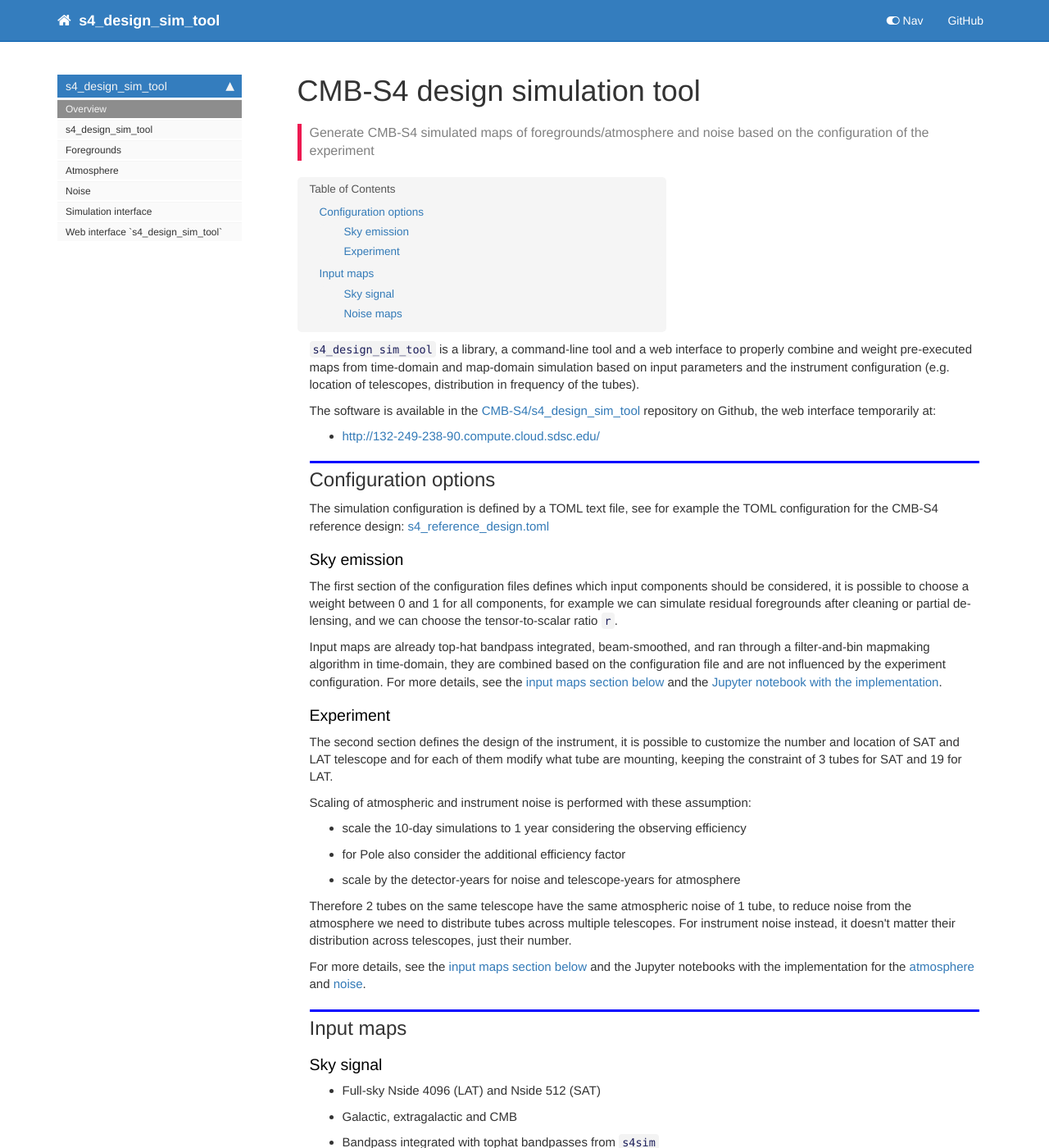
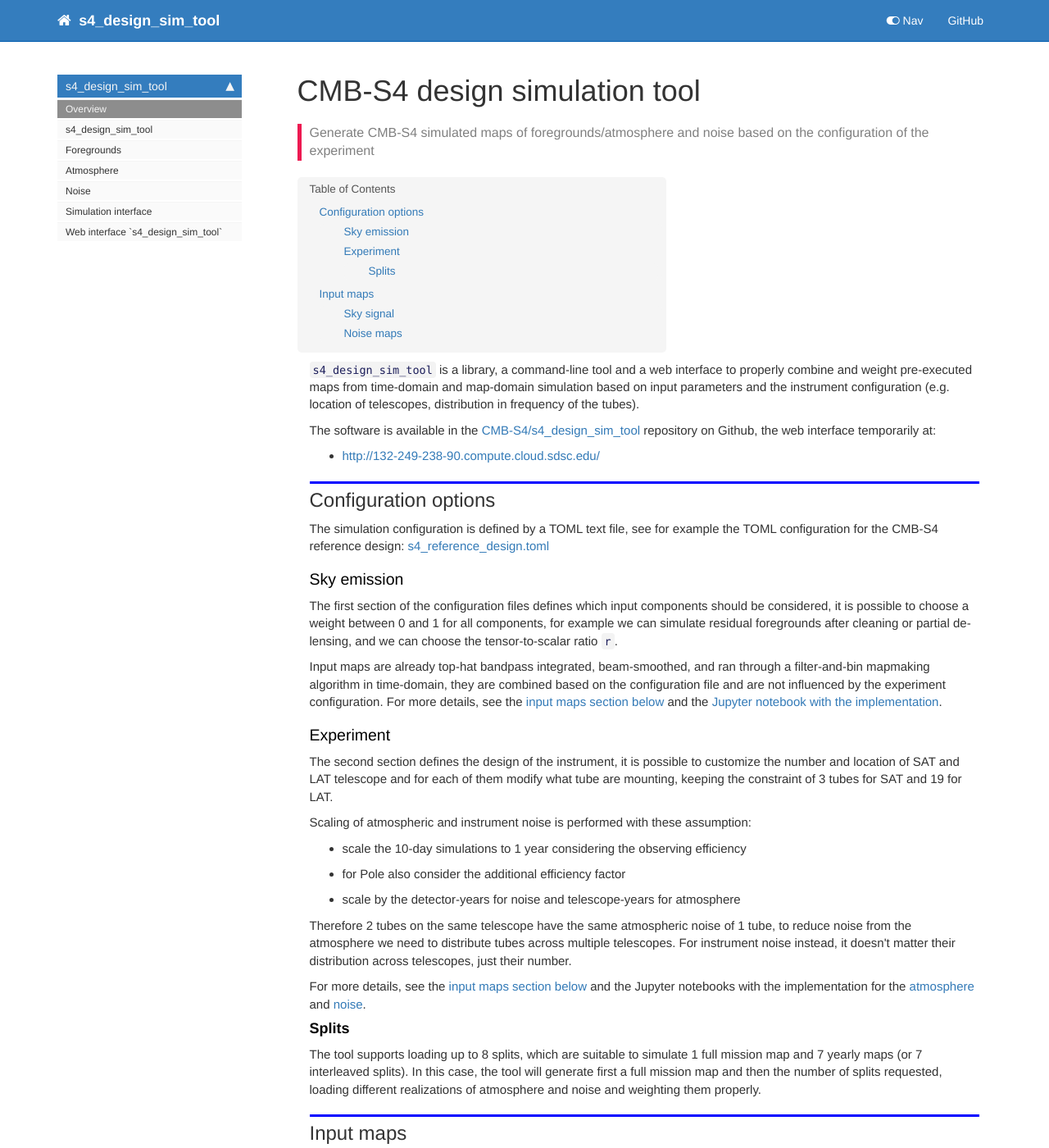
Before and after one commit to CMB-S4/s4_design_sim_tool, a Jekyll site: the page built from docs/index.html, in a window 1280 px wide and 1400 px high. Shown: the whole window at 82% size. Built offline with Jekyll 4.4.1, drawn with Linux system fonts in a browser that asks for light colours; nearby versions of some CDN libraries; comment, search, counter and statistics services are not loaded.

Commit message:
docs: info about splits

```diff
--- a/docs/index.html
+++ b/docs/index.html
@@ -50,6 +50,8 @@ For more details, see the <a href="#Input-maps">input maps section below</a> and
 <p>Therefore 2 tubes on the same telescope have the same atmospheric noise of 1 tube, to reduce noise from the atmosphere we need to distribute tubes across multiple telescopes.
 For instrument noise instead, it doesn't matter their distribution across telescopes, just their number.</p>
 <p>For more details, see the <a href="#Noise-maps">input maps section below</a> and the Jupyter notebooks with the implementation for the <a href="/s4_design_sim_tool/atmosphere">atmosphere</a> and <a href="/s4_design_sim_tool/noise">noise</a>.</p>
+<h4 id="Splits">Splits<a class="anchor-link" href="#Splits"> </a></h4><p>The tool supports loading up to 8 splits, which are suitable to simulate 1 full mission map and 7 yearly maps (or 7 interleaved splits).
+In this case, the tool will generate first a full mission map and then the number of splits requested, loading different realizations of atmosphere and noise and weighting them properly.</p>
 <h2 id="Input-maps">Input maps<a class="anchor-link" href="#Input-maps"> </a></h2><h3 id="Sky-signal">Sky signal<a class="anchor-link" href="#Sky-signal"> </a></h3><ul>
 <li>Full-sky Nside 4096 (LAT) and Nside 512 (SAT)</li>
 <li>Galactic, extragalactic and CMB</li>
```
Also changed, not shown: README.md, 1 other file.
